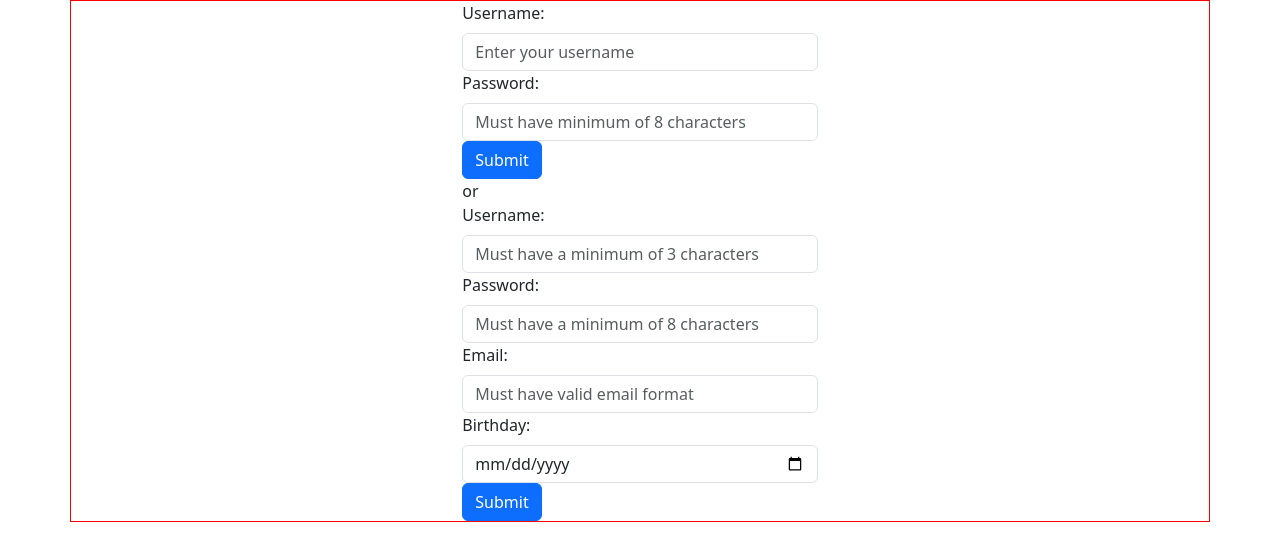
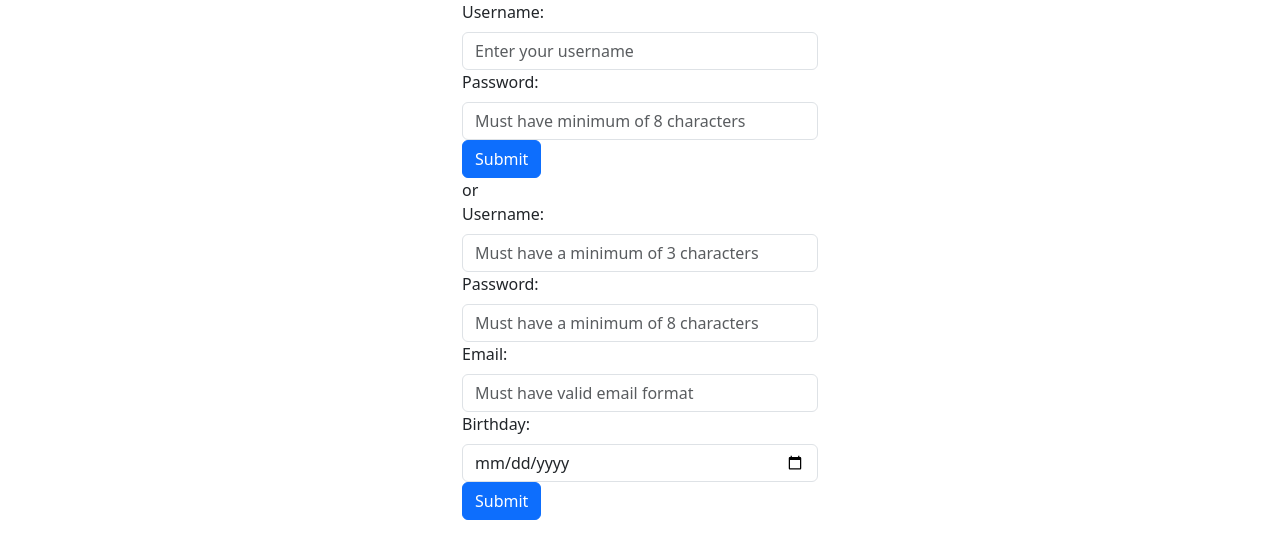
Before and after one commit to MrTeacher787/myFlix-client, a React (Vite) app: page / in a window 1280 px wide. Shown: the top 560 px of the page. Built offline with nearby package versions, Linux system fonts and the light colour scheme.

Commit message:
Update index.jsx

```diff
--- a/src/index.jsx
+++ b/src/index.jsx
@@ -15,7 +15,7 @@ import Container from 'react-bootstrap/Container';
 // Main component (will eventually use all the others)
 const MyFlixApplication = () => {
     return (
-      <Container style={{ border: "1px solid red" }}>
+      <Container>
         <MainView />
       </Container>
     );
```
